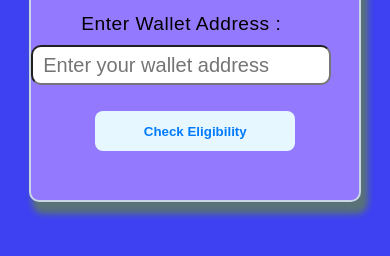
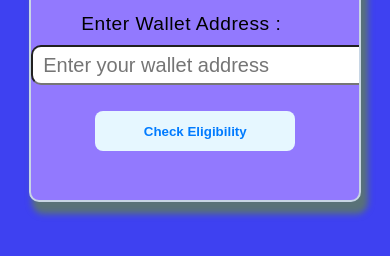
Before and after one commit to Hackon9/walletchecker, a plain HTML site: page index.html in a window 390 px wide. Shown: the part 224-480 px from the top of the page. Drawn offline with Linux system fonts and the light colour scheme.

Commit message:
Update index.html

```diff
--- a/index.html
+++ b/index.html
@@ -257,7 +257,7 @@
                     left: 4rem;
                 }
                 .box input{
-                    width: 300px;
+                    width: 337px;
                     height: 40px;
                 }
                 .box button{
```
